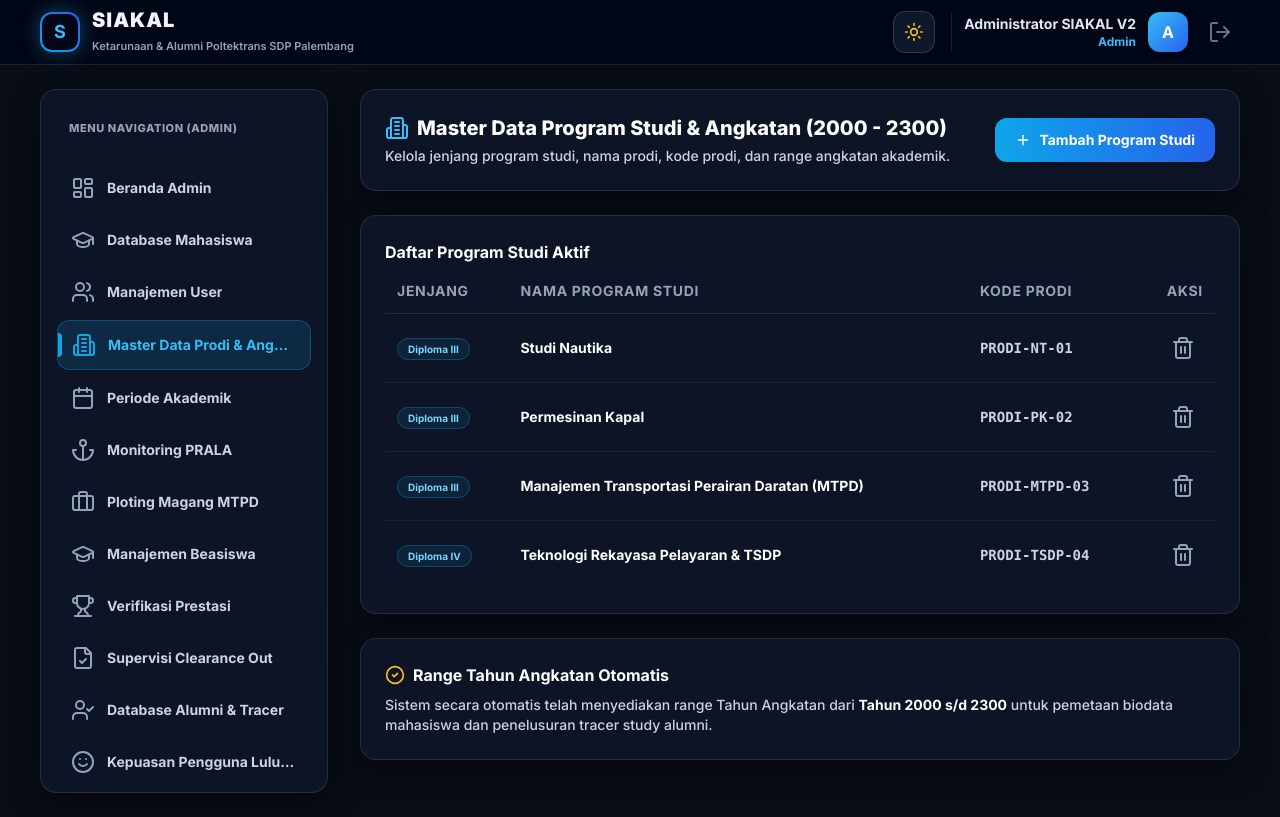
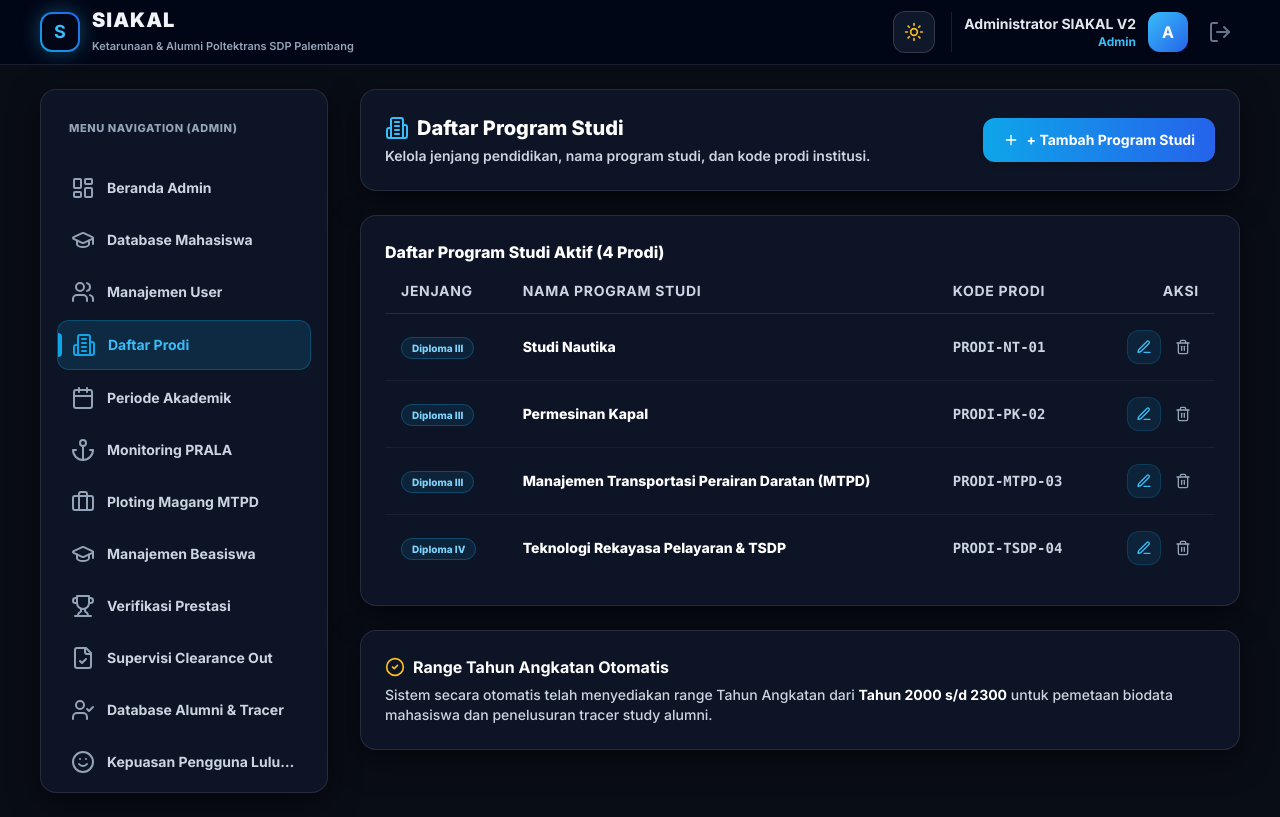
Before and after one commit to dadang56/siakal-v2, a Next.js app: page /dashboard/admin/prodi in a window 1280 px wide. Built offline with nearby package versions, Linux system fonts and the light colour scheme.

Commit message:
feat: Rename menu label to Daftar Prodi and add Edit Program Studi modal feature

```diff
--- a/app/dashboard/admin/prodi/page.tsx
+++ b/app/dashboard/admin/prodi/page.tsx
@@ -1,24 +1,31 @@
 'use client';
 
 import React, { useState, useEffect } from 'react';
-import { Building2, Plus, Trash2, CheckCircle2, AlertTriangle } from 'lucide-react';
+import { Building2, Plus, Trash2, Edit3, CheckCircle2, AlertTriangle } from 'lucide-react';
 import { initialProdiList } from '@/lib/mockStore';
 
 export default function AdminProdiPage() {
-  const [prodis, setProdis] = useState(initialProdiList);
+  const [prodis, setProdis] = useState<any[]>(() => {
+    if (typeof window !== 'undefined') {
+      try {
+        const stored = localStorage.getItem('siakal_prodi_list');
+        if (stored) {
+          const parsed = JSON.parse(stored);
+          if (Array.isArray(parsed)) return parsed;
+        }
+      } catch (e) {}
+    }
+    return initialProdiList;
+  });
+
   const [showAddModal, setShowAddModal] = useState(false);
   const [deleteTargetId, setDeleteTargetId] = useState<string | null>(null);
+  const [editingProdi, setEditingProdi] = useState<any | null>(null);
 
+  // Form State
   const [namaProdi, setNamaProdi] = useState('');
   const [jenjang, setJenjang] = useState<'Diploma III' | 'Diploma IV'>('Diploma III');
   const [kodeProdi, setKodeProdi] = useState('');
-
-  useEffect(() => {
-    try {
-      const stored = localStorage.getItem('siakal_prodi_list');
-      if (stored) setProdis(JSON.parse(stored));
-    } catch (e) {}
-  }, []);
 
   const saveProdis = (newList: any[]) => {
     setProdis(newList);
@@ -37,6 +44,14 @@ export default function AdminProdiPage() {
     setShowAddModal(false);
   };
 
+  const handleSaveEditProdi = (e: React.FormEvent) => {
+    e.preventDefault();
+    if (!editingProdi) return;
+    const updatedList = prodis.map((p) => (p.id === editingProdi.id ? editingProdi : p));
+    saveProdis(updatedList);
+    setEditingProdi(null);
+  };
+
   const confirmDeleteProdi = () => {
     if (!deleteTargetId) return;
     const updated = prodis.filter((p) => p.id !== deleteTargetId);
@@ -46,55 +61,65 @@ export default function AdminProdiPage() {
 
   return (
     <div className="space-y-6">
-      {/* Banner */}
+      {/* Banner Header */}
       <div className="glass-panel p-6 border-l-4 border-l-sky-500 flex flex-col sm:flex-row items-start sm:items-center justify-between gap-4">
         <div>
           <h1 className="text-xl font-extrabold text-slate-900 dark:text-white flex items-center gap-2">
             <Building2 className="w-6 h-6 text-sky-500 dark:text-sky-400" />
-            <span>Master Data Program Studi & Angkatan (2000 - 2300)</span>
+            <span>Daftar Program Studi</span>
           </h1>
-          <p className="text-xs sm:text-sm text-slate-600 dark:text-slate-300 mt-1 font-medium">
-            Kelola jenjang program studi, nama prodi, kode prodi, dan range angkatan akademik.
+          <p className="text-xs sm:text-sm text-slate-600 dark:text-slate-300 mt-1 font-semibold">
+            Kelola jenjang pendidikan, nama program studi, dan kode prodi institusi.
           </p>
         </div>
 
-        <button onClick={() => setShowAddModal(true)} className="glass-button text-xs sm:text-sm font-bold flex items-center gap-2 shrink-0 shadow-lg">
+        <button onClick={() => setShowAddModal(true)} className="glass-button text-xs sm:text-sm font-bold flex items-center gap-2 shrink-0 shadow-lg py-2.5 px-4">
           <Plus className="w-4 h-4" />
-          <span>Tambah Program Studi</span>
+          <span>+ Tambah Program Studi</span>
         </button>
       </div>
 
       {/* Tabel Program Studi */}
       <div className="glass-panel p-6 overflow-hidden">
-        <h3 className="text-sm sm:text-base font-bold text-slate-900 dark:text-white mb-4">Daftar Program Studi Aktif</h3>
+        <h3 className="text-sm sm:text-base font-extrabold text-slate-900 dark:text-white mb-4">
+          Daftar Program Studi Aktif ({prodis.length} Prodi)
+        </h3>
 
         <div className="overflow-x-auto">
-          <table className="w-full text-left text-xs sm:text-sm">
+          <table className="w-full text-left text-xs sm:text-sm border-collapse">
             <thead>
-              <tr className="border-b border-slate-200 dark:border-white/10 text-slate-600 dark:text-slate-400 font-bold uppercase tracking-wider">
-                <th className="pb-3 px-3">Jenjang</th>
-                <th className="pb-3 px-3">Nama Program Studi</th>
-                <th className="pb-3 px-3">Kode Prodi</th>
-                <th className="pb-3 px-3 text-right">Aksi</th>
+              <tr className="border-b border-slate-200 dark:border-white/10 text-slate-700 dark:text-slate-300 font-extrabold uppercase tracking-wider">
+                <th className="pb-3 px-4">Jenjang</th>
+                <th className="pb-3 px-4">Nama Program Studi</th>
+                <th className="pb-3 px-4">Kode Prodi</th>
+                <th className="pb-3 px-4 text-right">Aksi</th>
               </tr>
             </thead>
             <tbody className="divide-y divide-slate-200 dark:divide-white/5">
               {prodis.map((p) => (
-                <tr key={p.id} className="hover:bg-slate-100/70 dark:hover:bg-slate-900/40 transition-colors">
-                  <td className="py-3.5 px-3">
-                    <span className="px-2.5 py-1 rounded-full text-[10px] font-bold bg-sky-500/10 text-sky-700 dark:text-sky-300 border border-sky-500/30">
+                <tr key={p.id} className="hover:bg-slate-100/80 dark:hover:bg-slate-800/50 transition-colors">
+                  <td className="py-4 px-4 whitespace-nowrap">
+                    <span className="px-2.5 py-1 rounded-full text-[10px] font-extrabold bg-sky-500/10 text-sky-700 dark:text-sky-300 border border-sky-500/30">
                       {p.jenjang}
                     </span>
                   </td>
-                  <td className="py-3.5 px-3 font-bold text-slate-900 dark:text-white">{p.nama}</td>
-                  <td className="py-3.5 px-3 font-mono text-slate-600 dark:text-slate-300 font-semibold">{p.kode}</td>
-                  <td className="py-3.5 px-3 text-right">
+                  <td className="py-4 px-4 font-extrabold text-slate-900 dark:text-white text-sm whitespace-nowrap">{p.nama}</td>
+                  <td className="py-4 px-4 font-mono text-slate-700 dark:text-slate-300 font-bold whitespace-nowrap">{p.kode}</td>
+                  <td className="py-4 px-4 text-right whitespace-nowrap space-x-1.5">
+                    <button
+                      onClick={() => setEditingProdi({ ...p })}
+                      className="p-2 rounded-xl bg-sky-500/10 hover:bg-sky-500/20 text-sky-600 dark:text-sky-400 transition-colors inline-flex items-center border border-sky-500/20"
+                      title="Edit Data Prodi"
+                    >
+                      <Edit3 className="w-4 h-4" />
+                    </button>
+
                     <button
                       onClick={() => setDeleteTargetId(p.id)}
-                      className="p-2 rounded-xl text-slate-400 hover:text-red-500 hover:bg-red-500/10 transition-colors cursor-pointer"
+                      className="p-2 rounded-xl text-slate-400 hover:text-red-500 hover:bg-red-500/10 transition-colors inline-flex items-center"
                       title="Hapus Prodi"
                     >
-                      <Trash2 className="w-4.5 h-4.5" />
+                      <Trash2 className="w-4 h-4" />
                     </button>
                   </td>
                 </tr>
@@ -106,7 +131,7 @@ export default function AdminProdiPage() {
 
       {/* Info Box Angkatan */}
       <div className="glass-panel p-6 border-l-4 border-l-amber-500">
-        <h3 className="text-sm sm:text-base font-bold text-slate-900 dark:text-white flex items-center gap-2 mb-2">
+        <h3 className="text-sm sm:text-base font-bold text-slate-900 dark:text-white flex items-center gap-2 mb-1.5">
           <CheckCircle2 className="w-5 h-5 text-amber-500 dark:text-amber-400" />
           <span>Range Tahun Angkatan Otomatis</span>
         </h3>
@@ -121,7 +146,7 @@ export default function AdminProdiPage() {
           <div className="glass-panel bg-white dark:bg-slate-900 w-full max-w-md p-6 space-y-4 shadow-2xl border border-slate-200 dark:border-white/20">
             <h3 className="text-base font-bold text-slate-900 dark:text-white">Tambah Program Studi Baru</h3>
 
-            <form onSubmit={handleAddProdi} className="space-y-3 text-xs sm:text-sm">
+            <form onSubmit={handleAddProdi} className="space-y-3.5 text-xs sm:text-sm">
               <div>
                 <label className="block font-bold text-slate-800 dark:text-slate-200 mb-1">Nama Program Studi</label>
                 <input
@@ -139,7 +164,7 @@ export default function AdminProdiPage() {
                 <select
                   value={jenjang}
                   onChange={(e) => setJenjang(e.target.value as any)}
-                  className="w-full glass-input"
+                  className="w-full glass-input font-bold"
                 >
                   <option value="Diploma III">Diploma III</option>
                   <option value="Diploma IV">Diploma IV</option>
@@ -154,7 +179,7 @@ export default function AdminProdiPage() {
                   value={kodeProdi}
                   onChange={(e) => setKodeProdi(e.target.value)}
                   placeholder="Contoh: PRODI-NT-01"
-                  className="w-full glass-input"
+                  className="w-full glass-input font-mono font-bold"
                 />
               </div>
 
@@ -162,12 +187,73 @@ export default function AdminProdiPage() {
                 <button
                   type="button"
                   onClick={() => setShowAddModal(false)}
-                  className="px-4 py-2 rounded-xl bg-slate-200 dark:bg-slate-800 text-slate-700 dark:text-slate-300 font-bold"
+                  className="px-4 py-2 rounded-xl bg-slate-200 dark:bg-slate-800 text-slate-700 dark:text-slate-300 font-bold text-xs"
                 >
                   Batal
                 </button>
                 <button type="submit" className="glass-button text-xs sm:text-sm font-bold">
                   Simpan Prodi
+                </button>
+              </div>
+            </form>
+          </div>
+        </div>
+      )}
+
+      {/* Modal Edit Prodi */}
+      {editingProdi && (
+        <div className="fixed inset-0 z-50 flex items-center justify-center p-4 bg-slate-950/60 backdrop-blur-md">
+          <div className="glass-panel bg-white dark:bg-slate-900 w-full max-w-md p-6 space-y-4 shadow-2xl border border-slate-200 dark:border-white/20">
+            <h3 className="text-base font-bold text-slate-900 dark:text-white flex items-center gap-2">
+              <Edit3 className="w-5 h-5 text-sky-500" />
+              <span>Edit Data Program Studi</span>
+            </h3>
+
+            <form onSubmit={handleSaveEditProdi} className="space-y-3.5 text-xs sm:text-sm">
+              <div>
+                <label className="block font-bold text-slate-800 dark:text-slate-200 mb-1">Nama Program Studi</label>
+                <input
+                  type="text"
+                  required
+                  value={editingProdi.nama}
+                  onChange={(e) => setEditingProdi({ ...editingProdi, nama: e.target.value })}
+                  className="w-full glass-input font-bold"
+                />
+              </div>
+
+              <div>
+                <label className="block font-bold text-slate-800 dark:text-slate-200 mb-1">Jenjang Pendidikan</label>
+                <select
+                  value={editingProdi.jenjang}
+                  onChange={(e) => setEditingProdi({ ...editingProdi, jenjang: e.target.value })}
+                  className="w-full glass-input font-bold"
+                >
+                  <option value="Diploma III">Diploma III</option>
+                  <option value="Diploma IV">Diploma IV</option>
+                </select>
+              </div>
+
+              <div>
+                <label className="block font-bold text-slate-800 dark:text-slate-200 mb-1">Kode Prodi</label>
+                <input
+                  type="text"
+                  required
+                  value={editingProdi.kode}
+                  onChange={(e) => setEditingProdi({ ...editingProdi, kode: e.target.value })}
+                  className="w-full glass-input font-mono font-bold"
+                />
+              </div>
+
+              <div className="flex justify-end gap-2 pt-2">
+                <button
+                  type="button"
+                  onClick={() => setEditingProdi(null)}
+                  className="px-4 py-2 rounded-xl bg-slate-200 dark:bg-slate-800 text-slate-700 dark:text-slate-300 font-bold text-xs"
+                >
+                  Batal
+                </button>
+                <button type="submit" className="glass-button text-xs sm:text-sm font-bold">
+                  Simpan Perubahan
                 </button>
               </div>
             </form>
--- a/components/Sidebar.tsx
+++ b/components/Sidebar.tsx
@@ -39,7 +39,7 @@ export function Sidebar({ role, prodi }: SidebarProps) {
           { label: 'Beranda Admin', href: '/dashboard', icon: LayoutDashboard },
           { label: 'Database Mahasiswa', href: '/dashboard/admin/mahasiswa', icon: GraduationCap },
           { label: 'Manajemen User', href: '/dashboard/admin/manajemen-user', icon: Users },
-          { label: 'Master Data Prodi & Angkatan', href: '/dashboard/admin/prodi', icon: Building2 },
+          { label: 'Daftar Prodi', href: '/dashboard/admin/prodi', icon: Building2 },
           { label: 'Periode Akademik', href: '/dashboard/admin/periode-akademik', icon: Calendar },
           { label: 'Monitoring PRALA', href: '/dashboard/admin/prala', icon: Anchor },
           { label: 'Ploting Magang MTPD', href: '/dashboard/admin/magang', icon: Briefcase },
```
